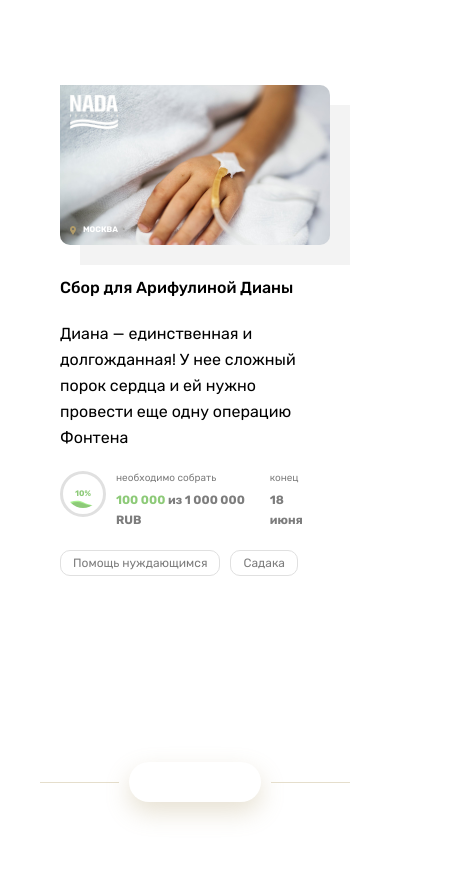
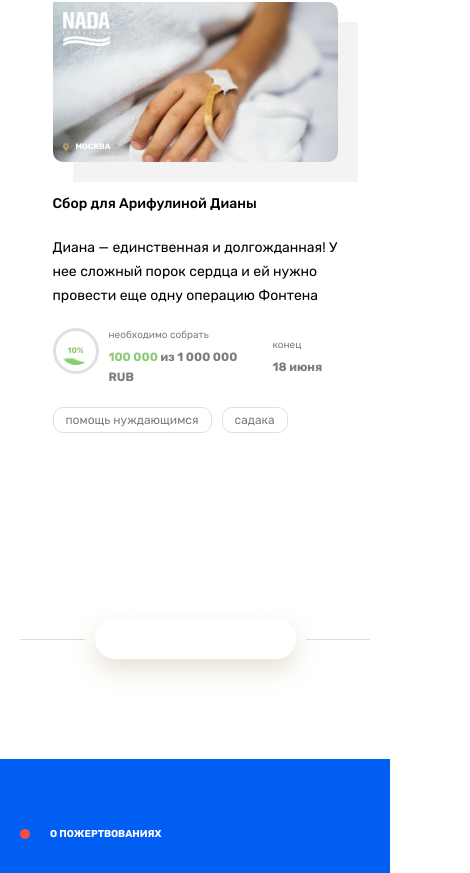
Before and after one commit to RamzinDenis/adaptive, a Vue app: page / in a window 390 px wide. Shown: the part 1124-1997 px from the top of the page, 470 px wide, since content can reach past the window. Built offline with nearby package versions, Linux system fonts and the light colour scheme; what vue-mq would draw is missing.

Commit message:
finish mobile version

```diff
--- a/public/data.json
+++ b/public/data.json
@@ -15,8 +15,8 @@
       "deadline": "7 июня"
     },
     "tags": [
-      { "text": "Помощь нуждающимся", "id": "1" },
-      { "text": "Закят", "id": "2" }
+      { "text": "помощь нуждающимся", "id": "1" },
+      { "text": "закят", "id": "2" }
     ],
     "id": "1"
   },
@@ -36,8 +36,8 @@
       "deadline": "завтра"
     },
     "tags": [
-      { "text": "Помощь нуждающимся", "id": "1" },
-      { "text": "Фитр", "id": "2" }
+      { "text": "помощь нуждающимся", "id": "1" },
+      { "text": "фитр", "id": "2" }
     ],
     "id": "2"
   },
@@ -57,8 +57,8 @@
       "deadline": "18 июня"
     },
     "tags": [
-      { "text": "Помощь нуждающимся", "id": "1" },
-      { "text": "Садака", "id": "2" }
+      { "text": "помощь нуждающимся", "id": "1" },
+      { "text": "садака", "id": "2" }
     ],
     "id": "3"
   }
--- a/src/App.vue
+++ b/src/App.vue
@@ -27,7 +27,7 @@ p {
 .subject {
   @include container;
   display: flex;
-  margin-bottom: 40px;
+  margin-bottom: 50px;
   align-items: flex-start;
 }
 .subject__title {
@@ -37,6 +37,7 @@ p {
 }
 
 .dot {
+  @include transitionLinear;
   width: 10px;
   height: 10px;
   background-color: $red;
@@ -45,4 +46,14 @@ p {
   align-self: center;
   cursor: pointer;
 }
+@media screen and (max-width: 414px) {
+  .subject {
+    margin-bottom: 20px;
+    &__title {
+      font-size: 10px;
+      line-height: 30px;
+      @include upperCaseBold;
+    }
+  }
+}
 </style>
--- a/src/components/BaseButton.vue
+++ b/src/components/BaseButton.vue
@@ -1,5 +1,12 @@
 <template>
-  <button v-bind="$attrs" class="button">{{ text }}</button>
+  <button v-bind="$attrs" class="button" @click="$emit('btn-onClick')">
+    <template v-if="icon === true">
+      <div class="button__icon-container">
+        <slot></slot>
+      </div>
+    </template>
+    {{ text }}
+  </button>
 </template>
 
 <script>
@@ -7,6 +14,9 @@ export default {
   props: {
     text: {
       type: String
+    },
+    icon: {
+      type: Boolean
     }
   }
 };
@@ -16,15 +26,28 @@ export default {
 .button {
   @include flexCenter;
   justify-content: center;
+  cursor: pointer;
+  &__icon-container {
+    position: absolute;
+  }
 }
 .button_white {
+  @include transitionLinear;
   background-color: $white;
   box-shadow: $button-shadow;
   height: 40px;
-  width: 201px;
+  min-width: 201px;
   border-radius: 40px;
   margin: 0px 10px;
   border: none;
+  color: $gold-bright;
+
+  &:hover {
+    background-color: #f3f3f3;
+  }
+  &:active {
+    box-shadow: none;
+  }
 }
 .button_gold {
   width: 198px;
@@ -32,5 +55,21 @@ export default {
   border-radius: 10px;
   background-image: $gold-gradient;
   border: none;
+  color: white;
+  &:hover {
+    background: $gold-bright;
+  }
+}
+@media screen and (max-width: 414px) {
+  .button_white,
+  .button_gold {
+    @include h4;
+    font-weight: 500;
+  }
+  .button_gold {
+    height: 60px;
+    width: 268px;
+    margin: 0 auto;
+  }
 }
 </style>
--- a/src/components/BaseTag.vue
+++ b/src/components/BaseTag.vue
@@ -20,6 +20,11 @@ export default {
   padding: 2px 12px;
   border: 1px solid $light-grey;
   border-radius: 10px;
+  cursor: pointer;
+  background-color: white;
+  &:hover {
+    background-color: $invisible-grey;
+  }
   & + & {
     margin-left: 10px;
   }
--- a/src/components/Card.vue
+++ b/src/components/Card.vue
@@ -84,6 +84,7 @@ export default {
   }
   &__title {
     margin-top: 20px;
+    margin-bottom: 0px;
     font-weight: 500;
     @include body-copy;
   }
@@ -110,4 +111,12 @@ export default {
     @include fadeIn;
   }
 }
+@media screen and (max-width: 414px) {
+  .card {
+    &__title,
+    &__text {
+      @include mobile-text;
+    }
+  }
+}
 </style>
--- a/src/components/Footer.vue
+++ b/src/components/Footer.vue
@@ -62,9 +62,10 @@ export default {
 
 <style lang="scss" scoped>
 .footer {
-  height: 54.8vh;
+  min-height: 529px;
   background-color: $blue;
   color: $white;
+  height: fit-content;
 
   &__container {
     @include container;
@@ -76,4 +77,13 @@ export default {
     padding: 80px 40px 0px 40px;
   }
 }
+@media screen and (max-width: 414px) {
+  .footer {
+    padding: 0px 20px;
+    min-height: 630px;
+    &__container {
+      padding-top: 60px;
+    }
+  }
+}
 </style>
--- a/src/components/RemaingSumInfo.vue
+++ b/src/components/RemaingSumInfo.vue
@@ -4,7 +4,6 @@
       <span :class="getIconColor">{{ remainingSum.percentages }}</span>
     </BaseIcon>
 
-    <!-- 90%, flex between -->
     <div class="remaining-sum__value">
       <div class="remaining-sum__item">
         <p class="remaining-sum__text">необходимо собрать</p>
@@ -87,4 +86,9 @@ export default {
   text-align: center;
   @include upperCaseBold;
 }
+@media screen and (max-width: 600px) {
+  .remaining-sum__total {
+    max-width: 144px;
+  }
+}
 </style>
--- a/src/components/Slider.vue
+++ b/src/components/Slider.vue
@@ -20,7 +20,9 @@
       <div class="slider__text" :key="localData[currentItem].id">
         {{ localData[currentItem].text }}
       </div>
-      <BaseButton class="button_gold" />
+      <BaseButton class="button_gold" :text="mobileBtnText" :icon="true">
+        <BaseIcon name="heart" />
+      </BaseButton>
     </div>
   </div>
 </template>
@@ -59,6 +61,13 @@ export default {
     handleSliderClick() {
       let tmp = this.localData.shift();
       setTimeout(() => this.localData.push(tmp), 0);
+    }
+  },
+  computed: {
+    mobileBtnText() {
+      return this.$mq === "mobile"
+        ? `рассчитать ${this.localData[this.currentItem].title.toLowerCase()}`
+        : "";
     }
   }
 };
@@ -119,10 +128,37 @@ export default {
     }
     &__arrow-icon {
       transform: rotate(-90deg);
-      left: 93%;
+      left: 95%;
       top: 50%;
-      margin-top: -5px;
+      margin-top: -35px;
     }
   }
 }
+@media screen and (max-width: 730px) {
+  .slider__item {
+    min-width: 220px;
+  }
+}
+@media screen and (max-width: 414px) {
+  .slider {
+    &__item {
+      @include mobile-h1;
+      min-width: auto;
+      margin-right: 40px;
+    }
+    &__text {
+      @include mobile-text;
+      font-weight: 300;
+    }
+    &__arrow-icon {
+      left: 90%;
+      margin-top: -20px;
+    }
+  }
+}
+@media screen and (max-width: 360px) {
+  .slider__item {
+    margin-right: 25px;
+  }
+}
 </style>
--- a/src/scss/_mixins.scss
+++ b/src/scss/_mixins.scss
@@ -76,3 +76,13 @@
     }
   }
 }
+
+@mixin mobile-text {
+  font-size: 14px;
+  line-height: 24px;
+}
+
+@mixin mobile-h1 {
+  font-size: 30px;
+  line-height: 35px;
+}
--- a/src/scss/_variables.scss
+++ b/src/scss/_variables.scss
@@ -10,6 +10,7 @@ $black: #000;
 $red: #f64d40;
 $gold: #e5decc;
 $gold-bright: #b19b69;
+$gold-pale: rgba(177, 155, 105, 0.5);
 
 $button-shadow: 0px 10px 25px rgba(177, 155, 105, 0.3);
 $blue-shadow: 0px 15px 25px rgba(0, 94, 243, 0.4);
--- a/src/views/Donations.vue
+++ b/src/views/Donations.vue
@@ -2,18 +2,14 @@
   <div>
     <header class="subject">
       <div class="dot"></div>
-      <h3 class="subject__title">Проекты, которым необходимо помочь</h3>
+      <h3 class="subject__title">{{ mainTitle }}</h3>
     </header>
 
     <main class="main">
       <section class="cards-container">
         <Card :card="card" v-for="card in cards" :key="card.id" />
 
-        <div
-          class="tablet-bar"
-          v-if="$mq === 'tablet'"
-          @click="toggleTabletItems"
-        >
+        <div class="tablet-bar" v-if="$mq === 'tablet'" @click="onToggle">
           <div class="tablet-bar__lines">
             <div
               v-for="(item, index) in 2"
@@ -21,15 +17,30 @@
               :key="index"
             ></div>
           </div>
-          <p class="tablet-bar__text">Смотреть все проекты</p>
+          <p class="tablet-bar__text">{{ showAllText }}</p>
         </div>
       </section>
-      <div class="mobile-dots" v-if="$mq === 'mobile'">
-        <div class="dot dot_gold" v-for="item in response" :key="item.id"></div>
+
+      <div
+        class="mobile-dots"
+        v-if="$mq === 'mobile' && this.isShowAll === false"
+      >
+        <div
+          class="dot dot_gold"
+          v-for="(item, index) in response"
+          :key="item.id"
+          :style="index + 1 === currentCard ? 'background-color: #b19b69' : ''"
+          @click="handleMobileDotClick(index)"
+        ></div>
       </div>
+
       <div class="divider">
         <div class="divider__line"></div>
-        <BaseButton class="button_white" />
+        <BaseButton
+          class="button_white"
+          :text="mobileBtnText"
+          @btn-onClick="mobileOnToggle"
+        />
         <div class="divider__line"></div>
       </div>
     </main>
@@ -51,7 +62,7 @@ export default {
     return {
       response: [],
       error: "",
-      showAllTablet: false,
+      isShowAll: false,
       currentCard: 1
     };
   },
@@ -67,16 +78,37 @@ export default {
   computed: {
     cards() {
       if (this.$mq === "mobile") {
-        return this.response.slice(this.currentCard - 1, this.currentCard);
+        return this.isShowAll === true
+          ? this.response
+          : this.response.slice(this.currentCard - 1, this.currentCard);
       }
-      return this.$mq === "tablet" && !!this.showAllTablet === false
+      return this.$mq === "tablet" && this.isShowAll === false
         ? this.response.slice(0, 2)
         : this.response;
+    },
+    showAllText() {
+      return this.isShowAll ? "Спрятать проекты" : "Смотреть все проекты";
+    },
+    mobileBtnText() {
+      return this.$mq === "mobile" ? this.showAllText : "";
+    },
+    mainTitle() {
+      return this.$mq === "mobile"
+        ? "те, кому Сейчас необходимо помочь"
+        : "проекты, которым необходимо помочь";
     }
   },
   methods: {
-    toggleTabletItems() {
-      this.showAllTablet = !this.showAllTablet;
+    onToggle() {
+      this.isShowAll = !this.isShowAll;
+    },
+    handleMobileDotClick(index) {
+      this.currentCard = index + 1;
+    },
+    mobileOnToggle() {
+      if (this.$mq !== "mobile") return;
+      this.onToggle();
+      this.isShowAll === false ? window.scrollTo(0, 0) : "";
     }
   }
 };
@@ -126,7 +158,8 @@ export default {
     }
     &__lines {
       @include flexBetween;
-      width: 40px;
+      width: 58px;
+      margin-left: 20px;
     }
     &__line {
       height: 2.27px;
@@ -140,7 +173,7 @@ export default {
     justify-content: center;
   }
   .dot_gold {
-    background-color: $gold-bright;
+    background-color: $gold-pale;
     margin-right: 20px;
   }
   /* When screen no longer can container more than 1 card */
@@ -148,6 +181,15 @@ export default {
     .tablet-bar {
       display: none;
     }
+    .cards-container {
+      justify-content: center;
+    }
+  }
+  @media screen and (max-width: 414px) {
+    .subject,
+    .main {
+      padding: 0 20px;
+    }
   }
 }
 </style>
```
Also changed, not shown: src/assets/icons/heart.svg (added).
